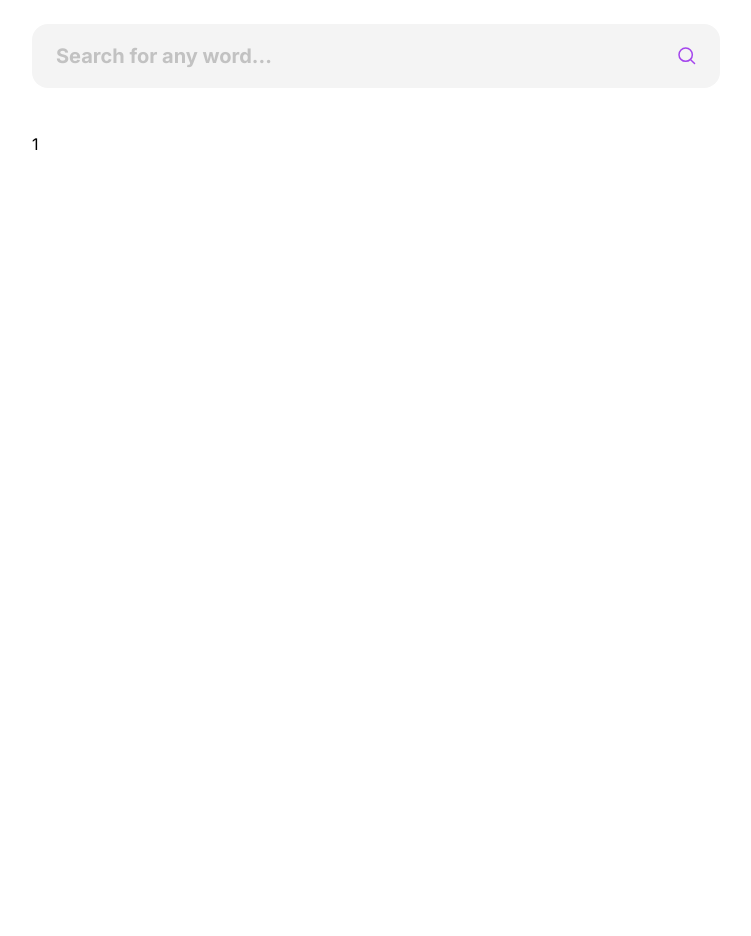
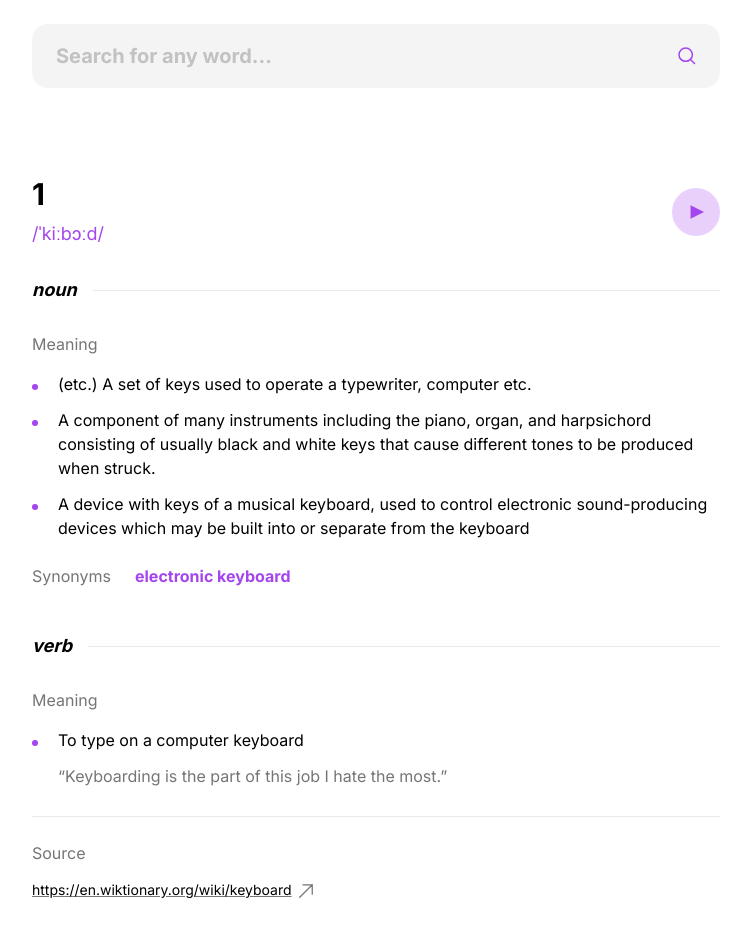
Before and after one commit to ayoub-ahabchane/FEM-dictionary-web-app, a React (Vite) app: page /definition/1 in a window 1280 px wide. Shown: the part 120-1056 px from the top of the page, without its empty margins (264-1015 px from the left). Before the commit the page ends 800 px from the top, so only its background shows below. Built offline with nearby package versions, Linux system fonts and the light colour scheme.

Commit message:
feat: write result page markup & make the header sticky

```diff
--- a/index.html
+++ b/index.html
@@ -6,7 +6,7 @@
     <link rel="preconnect" href="https://fonts.googleapis.com" />
     <link rel="preconnect" href="https://fonts.gstatic.com" crossorigin />
     <link
-      href="https://fonts.googleapis.com/css2?family=Inconsolata:wght@400;700&family=Inter:wght@400;700&family=Lora:wght@400;700&display=swap"
+      href="https://fonts.googleapis.com/css2?family=Inconsolata:wght@400;700&family=Inter:wght@400;700&family=Lora:ital,wght@0,400;0,700;1,700&display=swap"
       rel="stylesheet"
     />
     <meta name="viewport" content="width=device-width, initial-scale=1.0" />
--- a/src/components/FontPicker.jsx
+++ b/src/components/FontPicker.jsx
@@ -67,14 +67,14 @@ const FontPicker = () => {
               toggle();
             }
           }}
-          className="absolute -bottom-[150px] right-0 z-10 flex w-44 flex-col gap-4 rounded-2xl border bg-white p-6 shadow-lg dark:border-primary-400 dark:bg-primary-600 dark:text-white dark:shadow-accent md:-bottom-44"
+          className="absolute -bottom-[150px] right-0 z-10 flex w-44 flex-col gap-4 rounded-2xl border bg-white p-6 shadow-lg dark:border-primary-400 dark:bg-primary-600 dark:text-white dark:shadow-[0_10px_15px_-3px_rgba(164,69,237,0.5),0_4px_6px_-4px_rgba(164,69,237,0.5)] md:-bottom-44"
         >
           <button
             onClick={() => {
               setThemeFont("sans");
               toggle();
             }}
-            className="text-left font-sans transition-colors duration-300 focus-within:text-accent hover:text-accent"
+            className="text-left font-sans  transition-colors duration-300 focus-within:text-accent hover:text-accent"
           >
             Sans serif
           </button>
--- a/src/components/Header.jsx
+++ b/src/components/Header.jsx
@@ -6,7 +6,10 @@ import Logo from "./Logo";
 
 const Header = () => {
   return (
-    <header className="mb-11 font-sans md:mb-11">
+    <header
+      className="fixed left-0 right-0 top-0 mx-auto max-w-3xl bg-white px-6 pt-6 pb-10 font-sans shadow-lg shadow-white transition-all duration-300 dark:bg-primary-600 dark:shadow-primary-600 md:mb-11 md:px-10 md:pt-14 md:pb-16
+    "
+    >
       <div className="mb-6 flex h-8 items-center justify-between md:mb-14">
         <Logo />
         <div className="flex gap-4 md:gap-6">
--- a/src/components/Searchbar.jsx
+++ b/src/components/Searchbar.jsx
@@ -24,7 +24,6 @@ const Searchbar = () => {
         } else {
           const param = word.toLowerCase();
           inputRef.current.blur();
-          setWord("");
           return navigate(`definition/${param}`);
         }
       }}
@@ -33,7 +32,7 @@ const Searchbar = () => {
         ref={inputRef}
         type="text"
         placeholder="Search for any word..."
-        className="dark grow bg-transparent font-bold outline-none transition-all duration-300 placeholder:text-primary-400 placeholder:text-opacity-25 dark:placeholder:text-white dark:placeholder:text-opacity-25 md:text-xl"
+        className="dark grow bg-transparent font-bold outline-none transition-colors duration-300 placeholder:text-primary-400 placeholder:text-opacity-25 placeholder:transition-colors placeholder:duration-300 dark:placeholder:text-white dark:placeholder:text-opacity-25 md:text-xl"
         value={word}
         onChange={(e) => {
           setWord(e.target.value);
--- a/src/main.jsx
+++ b/src/main.jsx
@@ -13,6 +13,9 @@ const router = createBrowserRouter([
     element: <App />,
     children: [
       {
+        errorElement: <h1>Woopsie!</h1>,
+        children: [
+          {
             index: true,
             element: <Homepage />,
           },
@@ -23,6 +26,8 @@ const router = createBrowserRouter([
           },
         ],
       },
+    ],
+  },
 ]);
 
 ReactDOM.createRoot(document.getElementById("root")).render(
--- a/src/routes/App.jsx
+++ b/src/routes/App.jsx
@@ -1,10 +1,11 @@
-import { Outlet } from "react-router-dom";
+import { Outlet, useNavigation } from "react-router-dom";
 import Header from "../components/Header";
 import { useContext, useEffect } from "react";
 import { ThemeContext } from "../store/context/ThemeCtx";
 
 function App() {
-  const { themeColor } = useContext(ThemeContext);
+  const { themeColor, themeFont } = useContext(ThemeContext);
+  const navigation = useNavigation();
 
   useEffect(() => {
     if (themeColor === "light") {
@@ -17,7 +18,9 @@ function App() {
   return (
     <div className="mx-auto flex h-full max-w-3xl flex-col px-6 pt-6 md:px-10 md:pt-14">
       <Header />
-      <Outlet />
+      <main className={`font-${themeFont} pb-16 pt-44 md:pt-60`}>
+        {navigation.state === "loading" ? "loading" : <Outlet />}
+      </main>
     </div>
   );
 }
--- a/src/routes/Homepage.jsx
+++ b/src/routes/Homepage.jsx
@@ -3,7 +3,7 @@ import { ThemeContext } from "../store/context/ThemeCtx";
 
 const Homepage = () => {
   const { themeFont } = useContext(ThemeContext);
-  return <div className={`font-${themeFont}`}>Homepage</div>;
+  return <p className={`font-${themeFont}`}>Homepage</p>;
 };
 
 export default Homepage;
--- a/src/routes/Result.jsx
+++ b/src/routes/Result.jsx
@@ -1,17 +1,136 @@
-import React, { useContext } from "react";
-import { ThemeContext } from "../store/context/ThemeCtx";
 import { useLoaderData } from "react-router-dom";
 
 export const loader = async ({ params }) => {
   const word = params.word;
+  // const res = await fetch(
+  //   `https://api.dictionaryapi.dev/api/v2/entries/en/${word}`
+  // );
+  // const status = res.status;
+  // const data = await res.json();
+  // return { word, status, data };
   return { word };
 };
 
 const Result = () => {
-  const { themeFont } = useContext(ThemeContext);
   const { word } = useLoaderData();
-  console.log(word);
-  return <div className={`font-${themeFont} capitalize`}>{word}</div>;
+  // const { word, status, data } = useLoaderData();
+  // console.log(data);
+  // if (status === 404) {
+  //   return <p>{data.title}</p>;
+  // } else {
+  //   return (
+  //     <>
+  //       <h1 className={`font-${themeFont} font-b text-3xl capitalize`}>Dog</h1>
+  //     </>
+  //   );
+  // }
+
+  return (
+    <>
+      <div className="mb-7 flex items-center">
+        <div className="grow">
+          <h1 className="mb-2 text-3xl font-bold capitalize">{word}</h1>
+          <span className="font-sans text-lg text-accent">{"/ˈkiːbɔːd/"}</span>
+        </div>
+        <button className="h-12 w-12 shrink-0 rounded-full">
+          <svg
+            className="h-12 w-12"
+            xmlns="http://www.w3.org/2000/svg"
+            width="75"
+            height="75"
+            viewBox="0 0 75 75"
+          >
+            <g fill="#A445ED" fillRule="evenodd">
+              <circle cx="37.5" cy="37.5" r="37.5" opacity=".25" />
+              <path d="M29 27v21l21-10.5z" />
+            </g>
+          </svg>
+        </button>
+      </div>
+      <section className="mb-7">
+        <h2 className="mb-7 flex items-center gap-4 text-lg font-bold italic after:inline-block after:h-px after:w-full after:bg-secondary-300 after:transition-colors after:duration-300 after:content-[''] dark:after:bg-primary-300">
+          noun
+        </h2>
+
+        <article className="mb-6">
+          <h3 className="mb-4 text-secondary-400">Meaning</h3>
+          <ul className="flex list-none flex-col gap-3">
+            <li className="flex items-baseline before:mr-5 before:inline-block before:aspect-square before:h-1.5 before:rounded-full before:bg-accent before:content-['']">
+              <div>
+                <p>
+                  (etc.) A set of keys used to operate a typewriter, computer
+                  etc.
+                </p>
+              </div>
+            </li>
+            <li className="flex items-baseline before:mr-5 before:inline-block before:aspect-square before:h-1.5 before:rounded-full before:bg-accent before:content-['']">
+              <div>
+                <p>
+                  A component of many instruments including the piano, organ,
+                  and harpsichord consisting of usually black and white keys
+                  that cause different tones to be produced when struck.
+                </p>
+              </div>
+            </li>
+            <li className="flex items-baseline before:mr-5 before:inline-block before:aspect-square before:h-1.5 before:rounded-full before:bg-accent before:content-['']">
+              <div>
+                <p>
+                  A device with keys of a musical keyboard, used to control
+                  electronic sound-producing devices which may be built into or
+                  separate from the keyboard
+                </p>
+              </div>
+            </li>
+          </ul>
+        </article>
+        <article className="mb-6 flex gap-6">
+          <h3 className="mb-4 text-secondary-400">Synonyms</h3>
+          <p className="font-bold text-accent">electronic keyboard</p>
+        </article>
+      </section>
+      <section className="mb-7">
+        <h2 className="mb-7 flex items-center gap-4 text-lg font-bold italic after:inline-block after:h-px after:w-full after:bg-secondary-300 after:transition-colors after:duration-300 after:content-[''] dark:after:bg-primary-300">
+          verb
+        </h2>
+        <article className="mb-6">
+          <h3 className="mb-4 text-secondary-400">Meaning</h3>
+          <ul className="flex list-none flex-col gap-3">
+            <li className="flex items-baseline before:mr-5 before:inline-block before:aspect-square before:h-1.5 before:rounded-full before:bg-accent before:content-['']">
+              <div>
+                <p>To type on a computer keyboard</p>
+                <p className="mt-3 text-secondary-400">
+                  “Keyboarding is the part of this job I hate the most.”
+                </p>
+              </div>
+            </li>
+          </ul>
+        </article>
+      </section>
+      <footer className="border-t border-secondary-300 pt-6 transition-colors duration-300 dark:border-primary-300">
+        <p className="mb-3 text-secondary-400">Source</p>
+        <a href="https://en.wiktionary.org/wiki/keyboard" target="_blank">
+          <span className="text-sm underline decoration-secondary-400">
+            https://en.wiktionary.org/wiki/keyboard
+          </span>
+          <svg
+            className="ml-1 inline-block h-5 w-5 stroke-secondary-400"
+            xmlns="http://www.w3.org/2000/svg"
+            fill="none"
+            viewBox="0 0 24 24"
+            stroke-width="1.5"
+            stroke="currentColor"
+            // class="h-6 w-6"
+          >
+            <path
+              stroke-linecap="round"
+              stroke-linejoin="round"
+              d="M4.5 19.5l15-15m0 0H8.25m11.25 0v11.25"
+            />
+          </svg>
+        </a>
+      </footer>
+    </>
+  );
 };
 
 export default Result;
```
Lines whose indentation alone changed are shown as unchanged.
